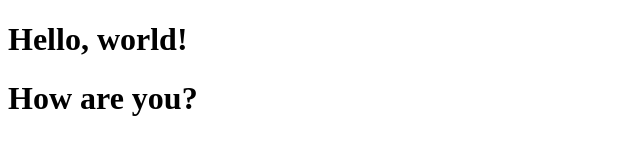
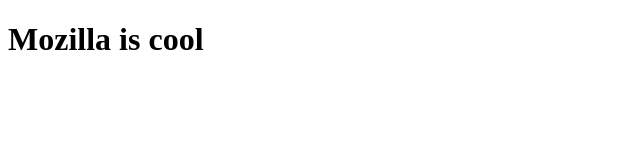
Before and after one commit to code4policy-archive/mozilla-website-siewsanzng, a plain HTML site: page index.html in a window 1280 px wide. Shown: the whole page, without its empty margins (0-640 px from the left). Drawn offline with Linux system fonts and the light colour scheme.

Commit message:
change header to mozilla header

```diff
--- a/index.html
+++ b/index.html
@@ -6,7 +6,8 @@
 	<title></title>
 </head>
 <body>
-	<h1>Hello, world!</h1>
-	<h1>How are you?</h1>
+	<!-- This is the title -->
+	<h1>Mozilla is cool</h1>
+
 </body>
 </html>
```
